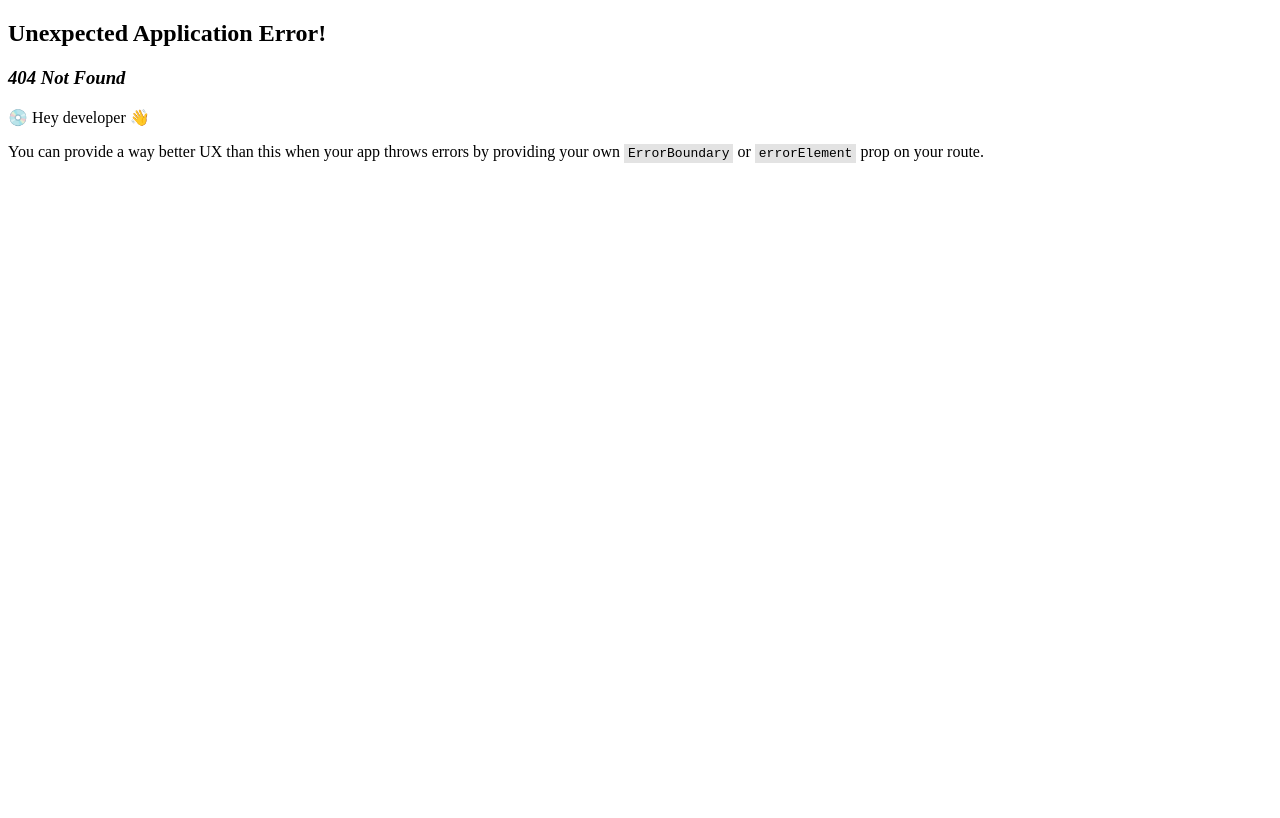
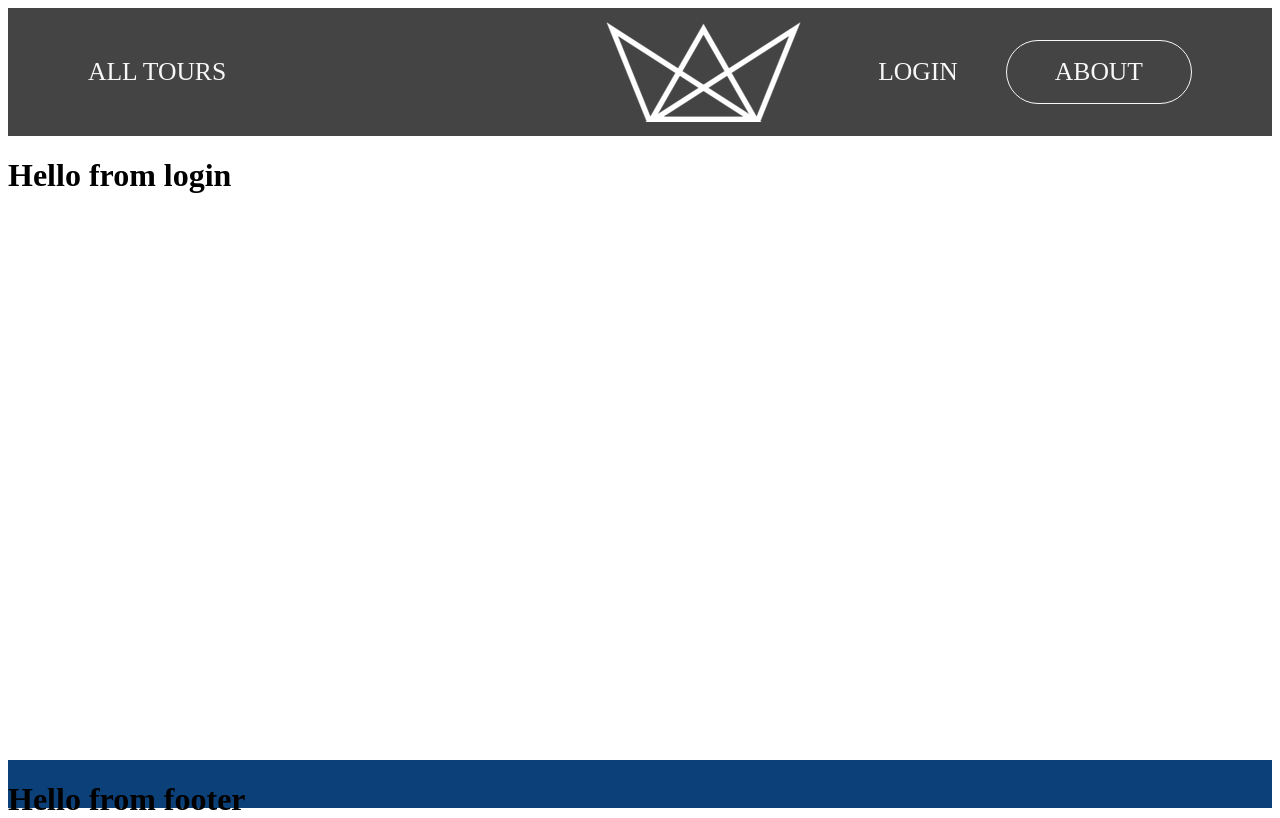
Before and after one commit to Salim255/natours-react-ts, a React (Vite) app: page /login in a window 1280 px wide. Before the commit this address had no page. Built offline with nearby package versions, Linux system fonts and the light colour scheme.

Commit message:
all is good for layout

```diff
--- a/src/app-routes/routes-config.tsx
+++ b/src/app-routes/routes-config.tsx
@@ -1,6 +1,8 @@
 import type { RouteObject } from "react-router-dom";
 import MainLayout from "../main-layout/MainLayout";
 import Overview from "../features/overview/Overview";
+import Login from "../features/auth/Login";
+import Signup from "../features/auth/Signup";
 
 const AppRoutes: RouteObject[] = [
     {
@@ -8,10 +10,20 @@ const AppRoutes: RouteObject[] = [
         Component: MainLayout,
         children: [
             {
+                index: true,
                 path: 'overview',
                 Component: Overview
+            },
+            {
+                path: 'login',
+                Component: Login,
+            },
+            {
+                path: 'signup',
+                Component: Signup
             }
         ]
     }
 ]
+
 export default AppRoutes;
--- /dev/null
+++ b/src/features/auth/Login.tsx
@@ -0,0 +1,4 @@
+const Login = () => {
+   return  <h1>Hello from login</h1>
+}
+export default Login;
--- /dev/null
+++ b/src/features/auth/Signup.tsx
@@ -0,0 +1,4 @@
+const Signup = () => {
+    return <h1>Hello from singup</h1>
+}
+export default Signup;
--- a/src/features/overview/Overview.tsx
+++ b/src/features/overview/Overview.tsx
@@ -3,7 +3,9 @@ import './_overview.scss';
 const Overview = () => {
     return (
         <>
-            <h1>Hello from over view</h1>
+            <section className='overview'>
+                <h1>Hello from over view</h1>
+            </section>
         </>
     )
 }
--- a/src/features/overview/_overview.scss
+++ b/src/features/overview/_overview.scss
@@ -0,0 +1,4 @@
+.overview {
+    background-color: green;
+
+}
--- a/src/main-layout/MainLayout.tsx
+++ b/src/main-layout/MainLayout.tsx
@@ -6,13 +6,11 @@ import { Outlet } from 'react-router-dom';
 const MainLayout = () => {
 
     return (
-        <>
-            <main className="main-layout">
-                <Header></Header>
-                <Outlet></Outlet>
-                <Footer></Footer>
-            </main>
-        </>
+      <main className="main-layout">
+        <Header></Header>
+        <Outlet></Outlet>
+        <Footer></Footer>
+      </main>
     )
 }
 
--- a/src/main-layout/_main-layout.scss
+++ b/src/main-layout/_main-layout.scss
@@ -1,4 +1,8 @@
 .main-layout {
-    height: 100dvh;
-    background-color: red;
+    min-height: 100dvh;
+    display: flex;
+    flex-direction: column;
+    & > :nth-child(2){
+     flex: 1;
+    }
 }
--- a/src/main-layout/components/header/Header.tsx
+++ b/src/main-layout/components/header/Header.tsx
@@ -5,11 +5,11 @@ const Header = () => {
         <>
             <header className="header">
                 <nav className='nav nav--tours'>
-                    <a className='nav__el' href='/'> All tours </a>
+                    <a className='nav__el' href='/overview'> All tours </a>
                 </nav>
                 <img  alt='Natours logo' src='/img/logo-white.png' className='header__logo'/>
                 <nav className='nav nav--users'  >
-                    <a className='nav__el' href='/overview'> Login </a>
+                    <a className='nav__el' href='/login' > Login </a>
                     <a className='nav__el nav__el--cta'> About </a>
                 </nav>
             </header>
```
